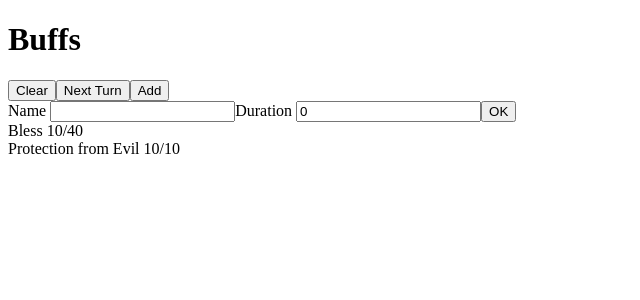
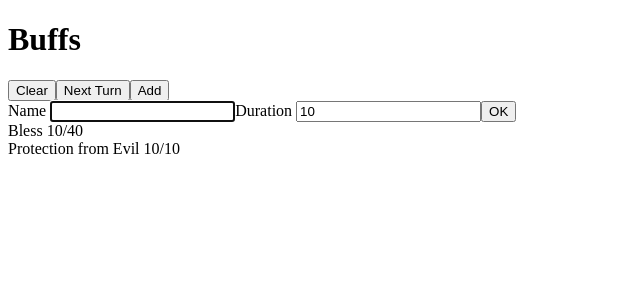
Before and after one commit to SamelVhatargh/buff-tracker, a Vue app: page / in a window 1280 px wide. Both pictures are taken after a click on the button "Add". Shown: the top 300 px of the page, without its empty margins (0-640 px from the left). Built offline with nearby package versions, Linux system fonts and the light colour scheme.

Commit message:
Added autofocus and submit on enter to BuffsForm

```diff
--- a/src/components/BuffForm.vue
+++ b/src/components/BuffForm.vue
@@ -3,18 +3,21 @@ export default {
     data() {
         return {
             name: '',
-            duration: 0,
+            duration: 10,
         }
-    }
+    },
+    mounted() {
+        this.$refs['name-input'].focus();
+    },
 }
 </script>
 
 <template>
-    <div>
-        <label>Name <input v-model="name"/></label>
+    <form @submit.prevent="$emit('addBuff', name, duration)">
+        <label>Name <input v-model="name" ref="name-input"/></label>
         <label>Duration <input v-model="duration" type="number"/></label>
-        <button @click="$emit('addBuff', name, duration)">OK</button>
-    </div>
+        <button>OK</button>
+    </form>
 </template>
 
 <style scoped>
--- a/src/components/Buffs.vue
+++ b/src/components/Buffs.vue
@@ -43,6 +43,7 @@ export default {
         },
         clear() {
             this.buffs = [];
+            this.showBuffForm = false;
         }
     },
 }
```
